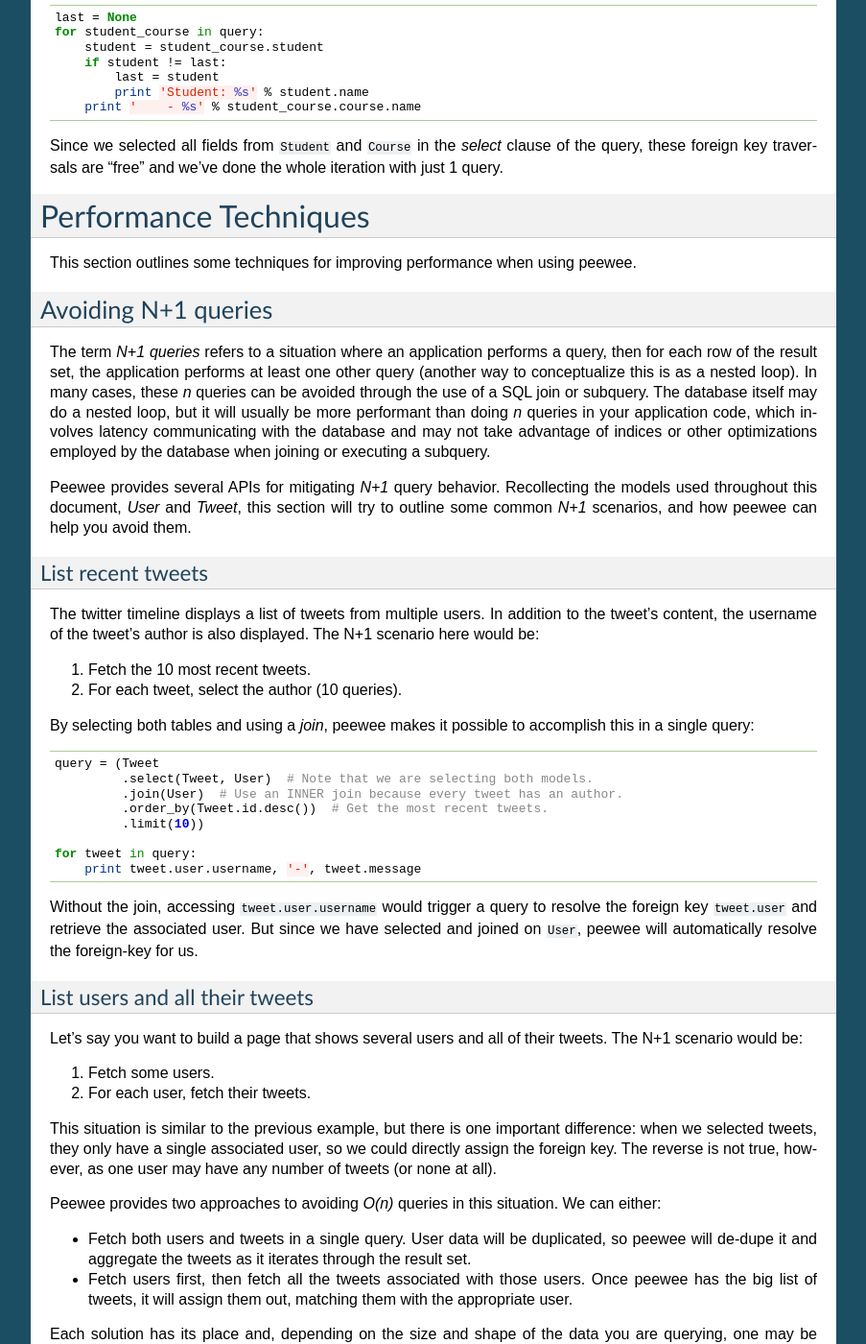
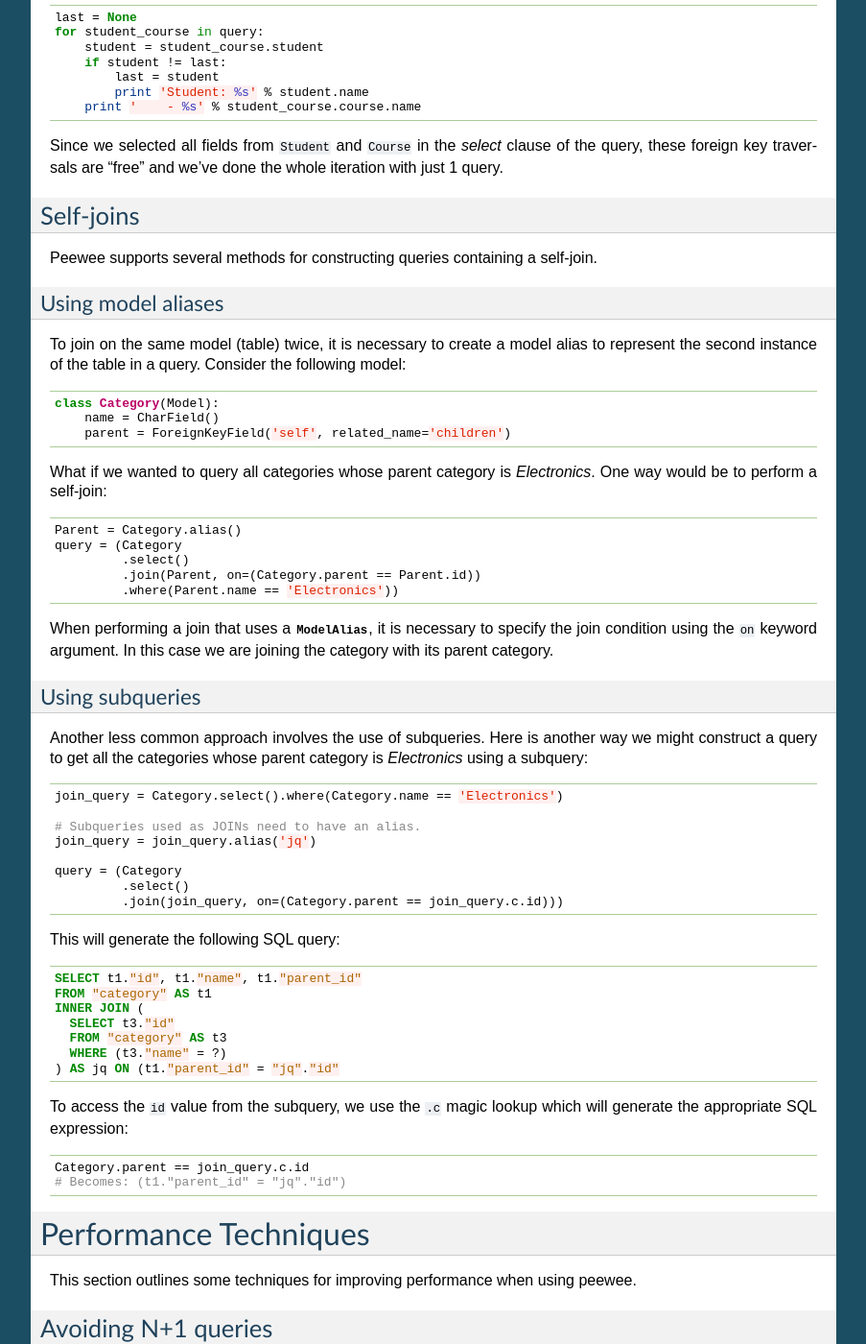
Before and after one commit to coleifer/peewee, a Sphinx documentation site: the page built from docs/peewee/querying.rst, in a window 1280 px wide and 1400 px high, scrolled down 17038 px. Shown: the whole window at 96% size, without its empty margins (198-1101 px from the left). Built offline with Sphinx 7.4.7, drawn with Linux system fonts in a browser that asks for light colours; pages that are not in the unit, such as notebooks, are missing from menus; some of the changed text lies outside the part shown.

Commit message:
Selfjoin docs.

```diff
--- a/docs/peewee/querying.rst
+++ b/docs/peewee/querying.rst
@@ -1043,6 +1043,69 @@ Since we selected all fields from ``Student`` and ``Course`` in the *select*
 clause of the query, these foreign key traversals are "free" and we've done the
 whole iteration with just 1 query.
 
+Self-joins
+----------
+
+Peewee supports several methods for constructing queries containing a self-join.
+
+Using model aliases
+^^^^^^^^^^^^^^^^^^^
+
+To join on the same model (table) twice, it is necessary to create a model alias to represent the second instance of the table in a query. Consider the following model:
+
+.. code-block:: python
+
+    class Category(Model):
+        name = CharField()
+        parent = ForeignKeyField('self', related_name='children')
+
+What if we wanted to query all categories whose parent category is *Electronics*. One way would be to perform a self-join:
+
+.. code-block:: python
+
+    Parent = Category.alias()
+    query = (Category
+             .select()
+             .join(Parent, on=(Category.parent == Parent.id))
+             .where(Parent.name == 'Electronics'))
+
+When performing a join that uses a :py:class:`ModelAlias`, it is necessary to specify the join condition using the ``on`` keyword argument. In this case we are joining the category with its parent category.
+
+Using subqueries
+^^^^^^^^^^^^^^^^
+
+Another less common approach involves the use of subqueries. Here is another way we might construct a query to get all the categories whose parent category is *Electronics* using a subquery:
+
+.. code-block:: python
+
+    join_query = Category.select().where(Category.name == 'Electronics')
+
+    # Subqueries used as JOINs need to have an alias.
+    join_query = join_query.alias('jq')
+
+    query = (Category
+             .select()
+             .join(join_query, on=(Category.parent == join_query.c.id)))
+
+This will generate the following SQL query:
+
+.. code-block:: sql
+
+    SELECT t1."id", t1."name", t1."parent_id"
+    FROM "category" AS t1
+    INNER JOIN (
+      SELECT t3."id"
+      FROM "category" AS t3
+      WHERE (t3."name" = ?)
+    ) AS jq ON (t1."parent_id" = "jq"."id"
+
+To access the ``id`` value from the subquery, we use the ``.c`` magic lookup which will generate the appropriate SQL expression:
+
+.. code-block:: python
+
+    Category.parent == join_query.c.id
+    # Becomes: (t1."parent_id" = "jq"."id")
+
 Performance Techniques
 ======================
 
```
